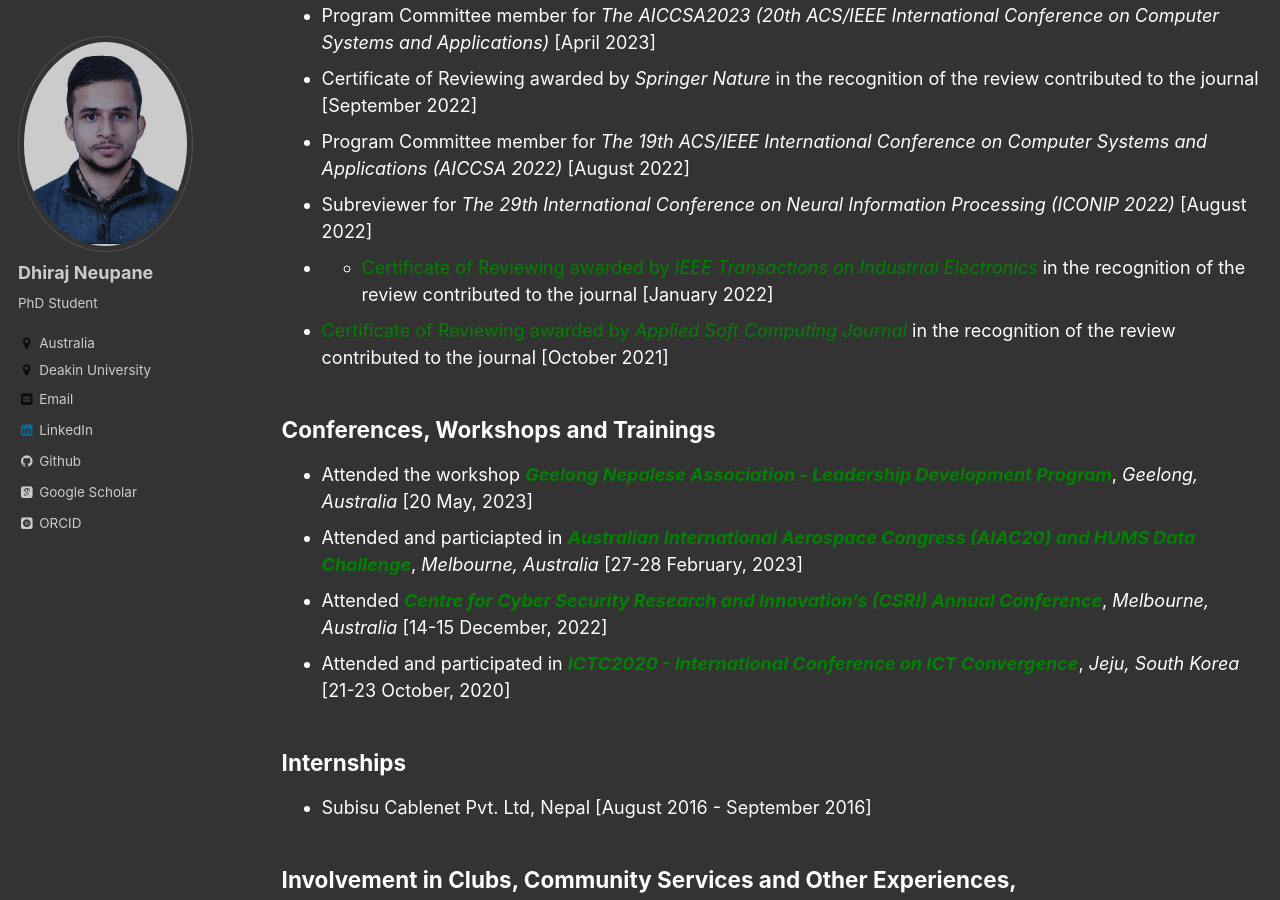
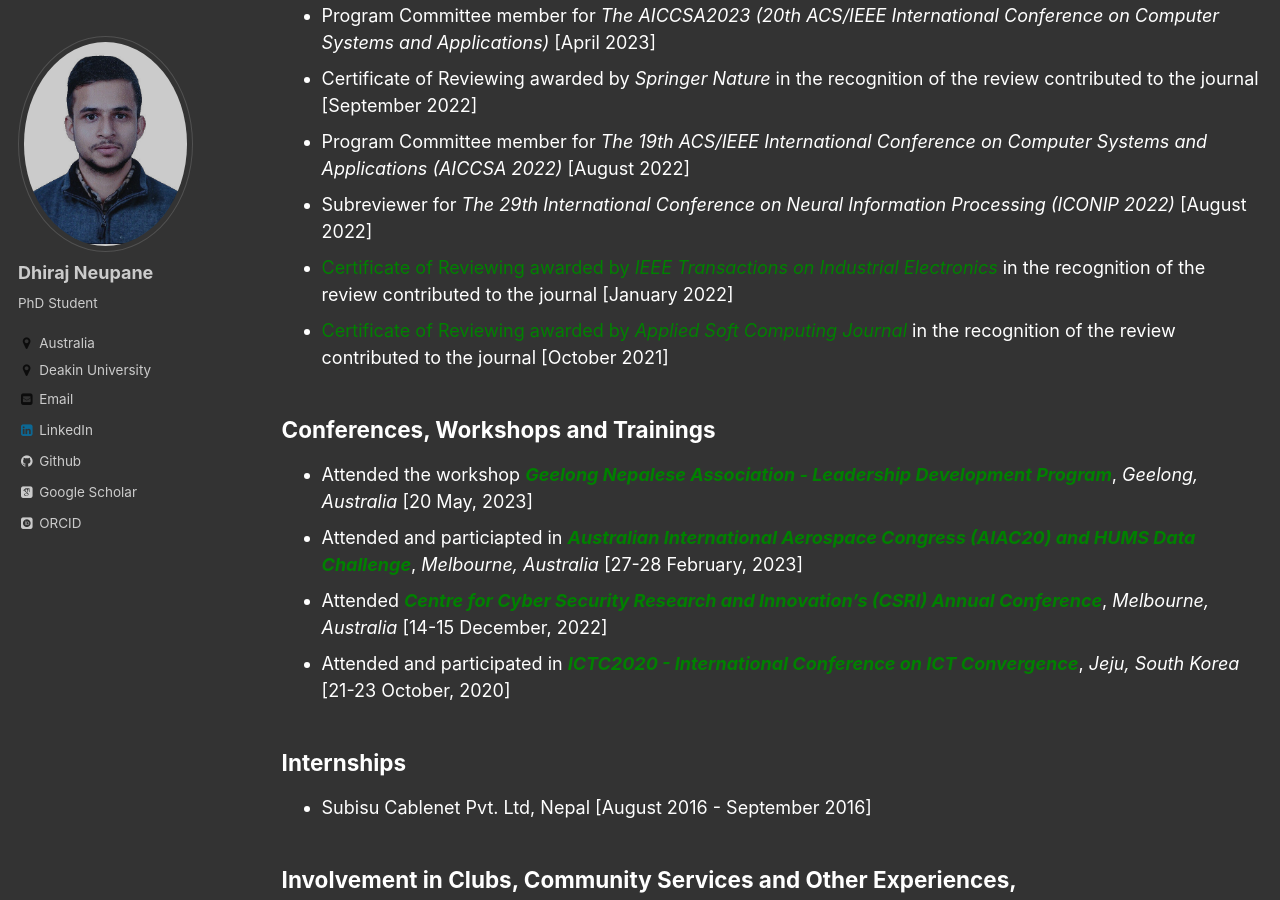
Before and after one commit to dhirajneupane/academicPortfolio, a Jekyll site: the page built from _pages/service.md, in a window 1280 px wide and 900 px high, scrolled down 756 px. Built offline with Jekyll 4.4.1, drawn with Linux system fonts in a browser that asks for light colours; some web fonts are replaced.

Commit message:
Update service.md

```diff
--- a/_pages/service.md
+++ b/_pages/service.md
@@ -29,7 +29,7 @@ Professional Experiences
 * Certificate of Reviewing awarded by _Springer Nature_ in the recognition of the review contributed to the journal [September 2022]
 * Program Committee member for _The 19th ACS/IEEE International Conference on Computer Systems and Applications (AICCSA 2022)_ [August 2022]
 * Subreviewer for _The 29th International Conference on Neural Information Processing (ICONIP 2022)_ [August 2022]
-* * [<span style="color:green">Certificate of Reviewing awarded by _IEEE Transactions on Industrial Electronics_</span>](https://www.linkedin.com/posts/dhiraj-neupane-6b3089113_ieee-reviewer-activity-7026848069040160768-Ltda?utm_source=share&utm_medium=member_desktop){:target="_blank"} in the recognition of the review contributed to the journal [January 2022]
+* [<span style="color:green">Certificate of Reviewing awarded by _IEEE Transactions on Industrial Electronics_</span>](https://www.linkedin.com/posts/dhiraj-neupane-6b3089113_ieee-reviewer-activity-7026848069040160768-Ltda?utm_source=share&utm_medium=member_desktop){:target="_blank"} in the recognition of the review contributed to the journal [January 2022]
 * [<span style="color:green">Certificate of Reviewing awarded by _Applied Soft Computing Journal_</span>](https://www.linkedin.com/posts/dhiraj-neupane-6b3089113_reviewer-moretocome-activity-6893943586119933952-xgCN?utm_source=share&utm_medium=member_desktop) in the recognition of the review contributed to the journal [October 2021]
 
 
```
